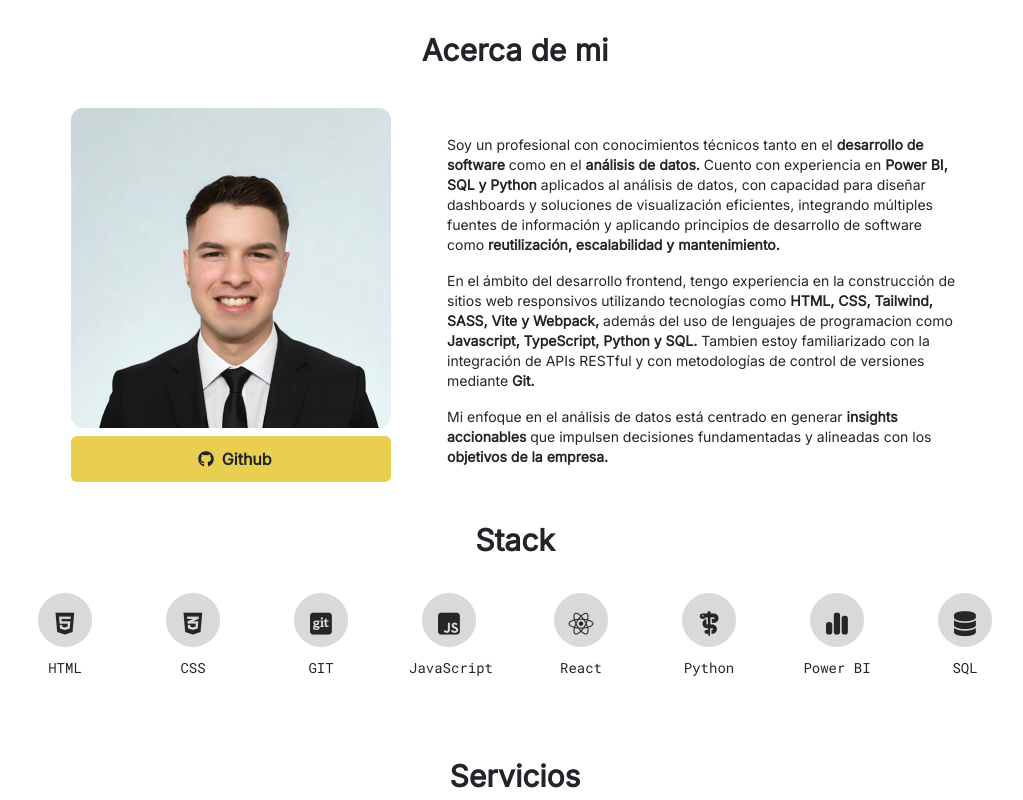
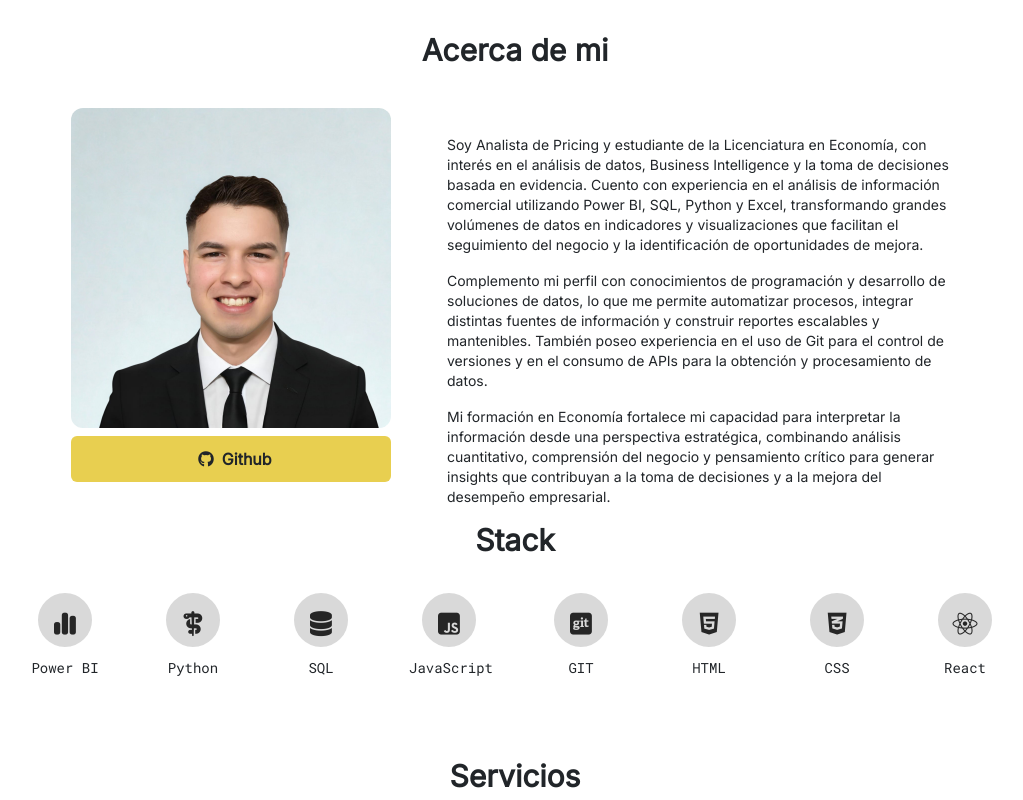
Before and after one commit to MaikolReyes/Website-Personal, a React (Vite) app: page / in a window 1280 px wide. Shown: the part 880-1680 px from the top of the page, without its empty margins (125-1148 px from the left). Built offline with nearby package versions, Linux system fonts and the light colour scheme.

Commit message:
changes in cv

```diff
--- a/src/App.jsx
+++ b/src/App.jsx
@@ -14,9 +14,9 @@ export const App = () => {
 
             <ServicesCarousel />
 
+            <ProjectsAnalyst />
+
             <ProjectsDevs />
-
-            <ProjectsAnalyst />
 
             <Certificates />
 
--- a/src/layout/About.jsx
+++ b/src/layout/About.jsx
@@ -26,11 +26,13 @@ export const About = () => {
 
                 <div className='flex flex-col w-4/5 desktop:w-2/5 large-desktop:w-[600px] h-80 large-desktop:h-96'>
 
-                    <p className='text-sm font-title large-desktop:text-base'>Soy un profesional con conocimientos técnicos tanto en el <strong>desarrollo de software</strong> como en el <strong>análisis de datos.</strong> Cuento con experiencia en <strong>Power BI, SQL y Python</strong> aplicados al análisis de datos, con capacidad para diseñar dashboards y soluciones de visualización eficientes, integrando múltiples fuentes de información y aplicando principios de desarrollo de software como <strong>reutilización, escalabilidad y mantenimiento.</strong>
+                    <p className='text-sm font-title large-desktop:text-base'>Soy Analista de Pricing y estudiante de la Licenciatura en Economía, con interés en el análisis de datos, Business Intelligence y la toma de decisiones basada en evidencia. Cuento con experiencia en el análisis de información comercial utilizando Power BI, SQL, Python y Excel, transformando grandes volúmenes de datos en indicadores y visualizaciones que facilitan el seguimiento del negocio y la identificación de oportunidades de mejora.
                     </p>
-                    <p className="font-title mt-3 text-sm large-desktop:text-base">En el ámbito del desarrollo frontend, tengo experiencia en la construcción de sitios web responsivos utilizando tecnologías como <strong>HTML, CSS, Tailwind, SASS, Vite y Webpack,</strong> además del uso de lenguajes de programacion como <strong>Javascript, TypeScript, Python y SQL.</strong> Tambien estoy familiarizado con la integración de APIs RESTful y con metodologías de control de versiones mediante <strong>Git.</strong></p>
+
+                    <p className="font-title mt-3 text-sm large-desktop:text-base">Complemento mi perfil con conocimientos de programación y desarrollo de soluciones de datos, lo que me permite automatizar procesos, integrar distintas fuentes de información y construir reportes escalables y mantenibles. También poseo experiencia en el uso de Git para el control de versiones y en el consumo de APIs para la obtención y procesamiento de datos.</p>
+
                     <p className='mt-3 text-sm font-title large-desktop:text-base'>
-                        Mi enfoque en el análisis de datos está centrado en generar <strong>insights accionables</strong> que impulsen decisiones fundamentadas y alineadas con los <strong>objetivos de la empresa.</strong>
+                        Mi formación en Economía fortalece mi capacidad para interpretar la información desde una perspectiva estratégica, combinando análisis cuantitativo, comprensión del negocio y pensamiento crítico para generar insights que contribuyan a la toma de decisiones y a la mejora del desempeño empresarial.
                     </p>
                 </div>
             </div>
--- a/src/layout/Hero.jsx
+++ b/src/layout/Hero.jsx
@@ -9,12 +9,12 @@ export const Hero = () => {
 
                 <h2 className='text-3xl text-white font-title font-bold mb-1 mt-1 tablet:text-4xl'>Maikol Reyes</h2>
 
-                <p className="text-sm text-white font-title tablet:text-base large-desktop:w-4/5">Soy un progamador especializado en el <span className='textResalt font-title text-customPrimary'>Desarrollo de Software</span> y <span className='textResalt font-title text-customPrimary'>Análisis de Datos</span>. Cuento con una sólida formación y un conocimiento integral en ambas áreas, lo que me permite abordar desafíos con un enfoque preciso, analítico y orientado a resultados.</p>
+                <p className="text-sm text-white font-title tablet:text-base large-desktop:w-4/5">Soy <span className='textResalt font-title text-customPrimary'>Analista de Pricing</span> y estudiante de la Licenciatura en Economía. Me especializo en el <span className='textResalt font-title text-customPrimary'>Análisis de datos</span> y <span className='textResalt font-title text-customPrimary'>Business Intelligence</span>, desarrollando soluciones con <span className='textResalt font-title text-customPrimary'>Power BI</span>, <span className='textResalt font-title text-customPrimary'>SQL</span> y <span className='textResalt font-title text-customPrimary'>Python</span> para convertir datos en información estratégica que facilite la toma de decisiones y la mejora del desempeño del negocio.</p>
 
                 <div className='flex gap-3 mt-3'>
                     <a className='btn text-base bg-customPrimary font-title font-bold p-2 w-36 tablet:w-44 hover:text-black hover:bg-customHover' href="https://wa.link/l5si8o" target='_blank'><i className="fa-brands fa-whatsapp m-1"></i>WhatsApp</a>
 
-                    <a className='btn text-base bg-customPrimary font-title font-bold p-2 w-36 tablet:w-44 hover:text-black hover:bg-customHover' href='CV-Maikol-Analista.pdf' target='_blank'><i className="fa-regular fa-file m-1"></i>CV</a>
+                    <a className='btn text-base bg-customPrimary font-title font-bold p-2 w-36 tablet:w-44 hover:text-black hover:bg-customHover' href='CV-Maikol-BI.pdf' target='_blank'><i className="fa-regular fa-file m-1"></i>CV</a>
                 </div>
             </div>
         </div>
--- a/src/resources/listSkills.js
+++ b/src/resources/listSkills.js
@@ -1,21 +1,22 @@
 export const ListSkills = [
   {
     id: 1,
-    name: 'HTML5',
-    icon: "fa-brands fa-html5 icon",
-    label: "HTML"
+    name: 'Power BI',
+    icon: "fa-solid fa-chart-simple icon",
+    label: "Power BI"
   },
   {
     id: 2,
-    name: 'CSS3',
-    icon: "fa-brands fa-css3-alt icon",
-    label: "CSS"
+    name: 'Python',
+    icon: "fa-solid fa-staff-snake icon",
+    label: "Python"
   },
+  ,
   {
     id: 3,
-    name: 'Git',
-    icon: "fa-brands fa-square-git icon",
-    label: "GIT"
+    name: 'SQL',
+    icon: "fa-solid fa-database icon",
+    label: "SQL"
   },
   {
     id: 4,
@@ -25,26 +26,26 @@ export const ListSkills = [
   },
   {
     id: 5,
+    name: 'Git',
+    icon: "fa-brands fa-square-git icon",
+    label: "GIT"
+  },
+  {
+    id: 6,
+    name: 'HTML5',
+    icon: "fa-brands fa-html5 icon",
+    label: "HTML"
+  },
+  {
+    id: 7,
+    name: 'CSS3',
+    icon: "fa-brands fa-css3-alt icon",
+    label: "CSS"
+  },
+  {
+    id: 8,
     name: 'React',
     icon: "fa-brands fa-react icon",
     label: "React"
   },
-  {
-    id: 6,
-    name: 'Python',
-    icon: "fa-solid fa-staff-snake icon",
-    label: "Python"
-  },
-  {
-    id: 7,
-    name: 'Power BI',
-    icon: "fa-solid fa-chart-simple icon",
-    label: "Power BI"
-  },
-  {
-    id: 8,
-    name: 'SQL',
-    icon: "fa-solid fa-database icon",
-    label: "SQL"
-  },
 ];
```
Also changed, not shown: 2 other files (tests, documents, lock files or other folders).
